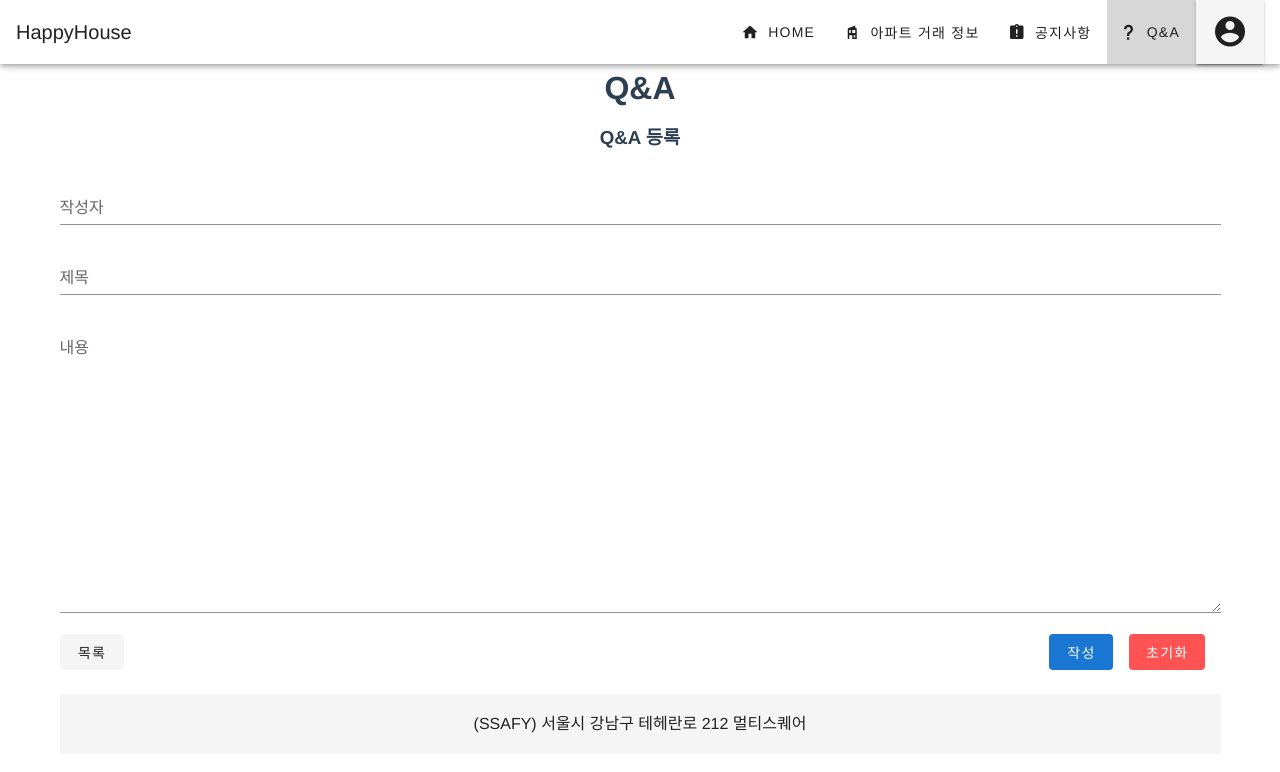
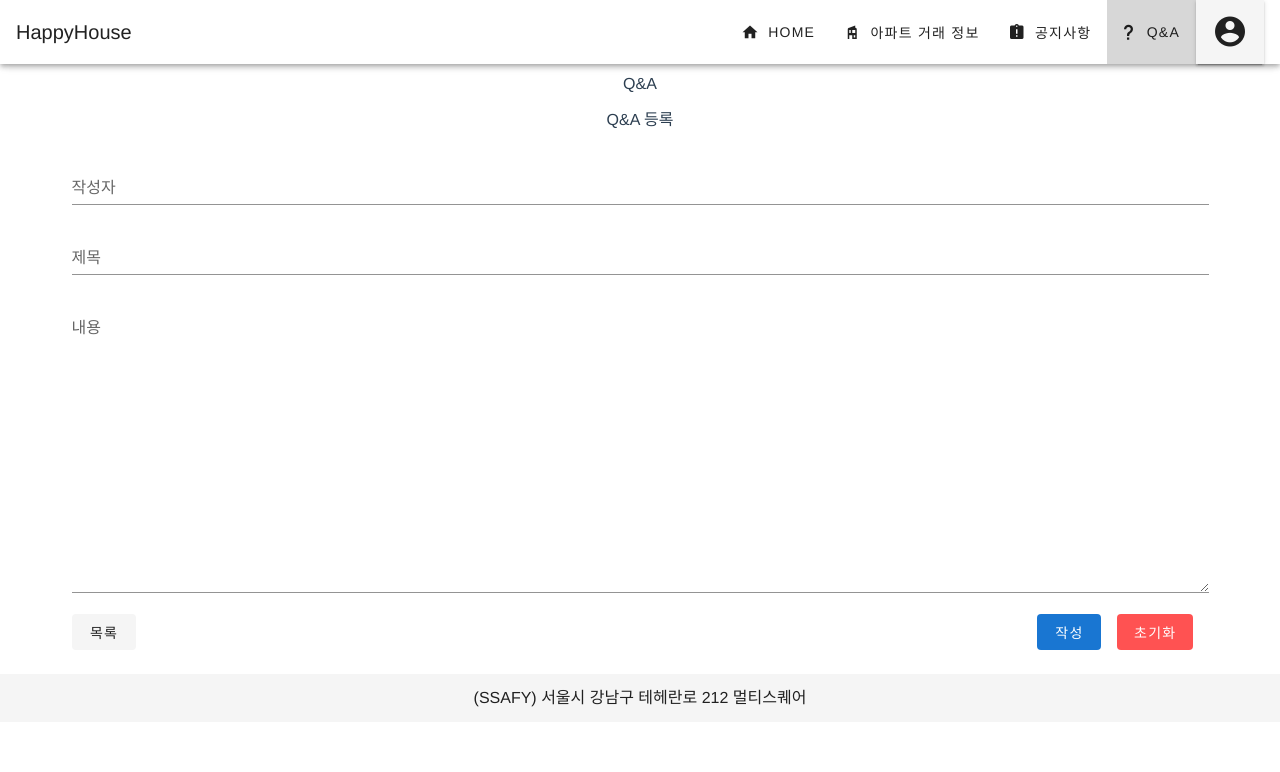
Before and after one commit to movebxeax/WhereIsMyHome_Final, a Vue app in the folder frontend/: page /qna/register in a window 1280 px wide. Shown: the top 772 px of the page. Built offline with nearby package versions, Linux system fonts and the light colour scheme.

Commit message:
[frontend] TradeView:: 사이드바 추가

```diff
--- a/frontend/package.json
+++ b/frontend/package.json
@@ -13,7 +13,8 @@
     "vue": "^2.6.14",
     "vue-router": "^3.5.1",
     "vuetify": "^2.6.0",
-    "vuex": "^3.6.2"
+    "vuex": "^3.6.2",
+    "vuex-persistedstate": "^4.1.0"
   },
   "devDependencies": {
     "@babel/core": "^7.12.16",
--- a/frontend/src/App.vue
+++ b/frontend/src/App.vue
@@ -1,6 +1,6 @@
 <template>
   <v-app id="app">
-    <the-header-navbar></the-header-navbar>
+    <the-header-navbar class="navbar"></the-header-navbar>
     <router-view />
     <the-footer></the-footer>
   </v-app>
@@ -18,7 +18,7 @@ export default {
 };
 </script>
 
-<style>
+<style lang="scss">
 #app {
   font-family: Avenir, Helvetica, Arial, sans-serif;
   -webkit-font-smoothing: antialiased;
@@ -27,16 +27,7 @@ export default {
   color: #2c3e50;
 }
 
-nav {
-  padding: 30px;
-}
-
-nav a {
-  font-weight: bold;
-  color: #2c3e50;
-}
-
-nav a.router-link-exact-active {
-  color: #42b983;
+.navbar {
+  height: 60px;
 }
 </style>
--- /dev/null
+++ b/frontend/src/assets/scss/reset.css
@@ -0,0 +1,60 @@
+/* http://meyerweb.com/eric/tools/css/reset/
+   v5.0.1 | 20191019
+   License: none (public domain)
+*/
+html, body, div, span, applet, object, iframe,
+h1, h2, h3, h4, h5, h6, p, blockquote, pre,
+a, abbr, acronym, address, big, cite, code,
+del, dfn, em, img, ins, kbd, q, s, samp,
+small, strike, strong, sub, sup, tt, var,
+b, u, i, center,
+dl, dt, dd, menu, ol, ul, li,
+fieldset, form, label, legend,
+table, caption, tbody, tfoot, thead, tr, th, td,
+article, aside, canvas, details, embed,
+figure, figcaption, footer, header, hgroup,
+main, menu, nav, output, ruby, section, summary,
+time, mark, audio, video {
+  margin: 0;
+  padding: 0;
+  border: 0;
+  font-size: 100%;
+  font: inherit;
+  vertical-align: baseline;
+  text-decoration: none;
+  color: inherit;
+}
+
+/* HTML5 display-role reset for older browsers */
+article, aside, details, figcaption, figure,
+footer, header, hgroup, main, menu, nav, section {
+  display: block;
+}
+
+/* HTML5 hidden-attribute fix for newer browsers */
+*[hidden] {
+  display: none;
+}
+
+body {
+  line-height: 1;
+}
+
+menu, ol, ul {
+  list-style: none;
+}
+
+blockquote, q {
+  quotes: none;
+}
+
+blockquote:before, blockquote:after,
+q:before, q:after {
+  content: "";
+  content: none;
+}
+
+table {
+  border-collapse: collapse;
+  border-spacing: 0;
+}/*# sourceMappingURL=reset.css.map */
--- /dev/null
+++ b/frontend/src/assets/scss/reset.scss
@@ -0,0 +1,54 @@
+/* http://meyerweb.com/eric/tools/css/reset/
+   v5.0.1 | 20191019
+   License: none (public domain)
+*/
+
+html, body, div, span, applet, object, iframe,
+h1, h2, h3, h4, h5, h6, p, blockquote, pre,
+a, abbr, acronym, address, big, cite, code,
+del, dfn, em, img, ins, kbd, q, s, samp,
+small, strike, strong, sub, sup, tt, var,
+b, u, i, center,
+dl, dt, dd, menu, ol, ul, li,
+fieldset, form, label, legend,
+table, caption, tbody, tfoot, thead, tr, th, td,
+article, aside, canvas, details, embed,
+figure, figcaption, footer, header, hgroup,
+main, menu, nav, output, ruby, section, summary,
+time, mark, audio, video {
+	margin: 0;
+	padding: 0;
+	border: 0;
+	font-size: 100%;
+	font: inherit;
+	vertical-align: baseline;
+	text-decoration: none;
+	color: inherit;
+}
+/* HTML5 display-role reset for older browsers */
+article, aside, details, figcaption, figure,
+footer, header, hgroup, main, menu, nav, section {
+	display: block;
+}
+/* HTML5 hidden-attribute fix for newer browsers */
+*[hidden] {
+    display: none;
+}
+body {
+	line-height: 1;
+}
+menu, ol, ul {
+	list-style: none;
+}
+blockquote, q {
+	quotes: none;
+}
+blockquote:before, blockquote:after,
+q:before, q:after {
+	content: '';
+	content: none;
+}
+table {
+	border-collapse: collapse;
+	border-spacing: 0;
+}
--- a/frontend/src/components/TheFooter.vue
+++ b/frontend/src/components/TheFooter.vue
@@ -1,9 +1,7 @@
 <template>
-  <v-container>
-    <v-footer>
-      <v-container> (SSAFY) 서울시 강남구 테헤란로 212 멀티스퀘어 </v-container>
-    </v-footer>
-  </v-container>
+  <v-footer padless>
+    <v-container> (SSAFY) 서울시 강남구 테헤란로 212 멀티스퀘어 </v-container>
+  </v-footer>
 </template>
 
 <script>
--- a/frontend/src/components/TheHeaderNavbar.vue
+++ b/frontend/src/components/TheHeaderNavbar.vue
@@ -1,6 +1,6 @@
 <template>
   <header>
-    <v-toolbar elevation="4">
+    <v-toolbar class="toolbar" elevation="4">
       <v-toolbar-title>
         <router-link to="/" tag="span" style="cursor: pointer">
           {{ appTitle }}
@@ -72,9 +72,7 @@ export default {
   computed: {
     ...mapGetters(userStore, ["userInfo"]),
   },
-  created() {
-    console.log(this.userInfo);
-  },
+  created() {},
 };
 </script>
 
--- /dev/null
+++ b/frontend/src/components/trade/TradeMap.vue
@@ -0,0 +1,65 @@
+<template>
+  <div>
+    <div id="map"></div>
+    <trade-side-bar class="side-bar"></trade-side-bar>
+  </div>
+</template>
+
+<script>
+import TradeSideBar from "@/components/trade/TradeSideBar.vue";
+
+export default {
+  name: "TradeMap",
+  components: { TradeSideBar },
+  mounted() {
+    if (window.kakao && window.kakao.maps) {
+      this.initMap();
+    } else {
+      const script = document.createElement("script");
+      /* global kakao */
+      script.onload = () => kakao.maps.load(this.initMap);
+      //   script.src = "//dapi.kakao.com/v2/maps/sdk.js?autoload=false&appkey=" + process.env.VUE_APP_KAKAO_MAP_KEY;
+      script.src = "//dapi.kakao.com/v2/maps/sdk.js?autoload=false&appkey=980bea8bcd07009e77637df27e1433d7";
+      document.head.appendChild(script);
+    }
+  },
+  methods: {
+    initMap() {
+      const container = document.getElementById("map");
+      const options = {
+        center: new kakao.maps.LatLng(33.450701, 126.570667),
+        level: 5,
+      };
+      //지도 객체를 등록합니다.
+      //지도 객체는 반응형 관리 대상이 아니므로 initMap에서 선언합니다.
+      this.map = new kakao.maps.Map(container, options);
+    },
+  },
+};
+</script>
+
+<style lang="scss" scoped>
+#app {
+  position: absolute;
+  top: 0;
+  right: 0;
+  bottom: 0;
+  left: 0;
+  display: flex;
+  justify-content: center;
+  align-items: center;
+  .side-bar {
+    position: absolute;
+    left: 0;
+    top: 60px;
+    height: 800px;
+    bottom: 0;
+    z-index: 1000;
+  }
+}
+
+#map {
+  width: 100%;
+  height: 800px;
+}
+</style>
--- /dev/null
+++ b/frontend/src/components/trade/TradeSideBar.vue
@@ -0,0 +1,53 @@
+<template>
+  <div class="side-bar-wrapper">
+    <template v-if="isShow">
+      <div class="side-bar" v-if="isShow"></div>
+    </template>
+    <v-btn color="primary" class="trade-side-bar-active-btn" @click="showSide">
+      {{ isShow ? "닫기" : "열기" }}
+    </v-btn>
+  </div>
+</template>
+
+<script>
+export default {
+  name: "TradeSideBar",
+  data() {
+    return {
+      isShow: false,
+    };
+  },
+  methods: {
+    showSide() {
+      this.isShow = !this.isShow;
+    },
+  },
+};
+</script>
+
+<style lang="scss" scoped>
+.side-bar-wrapper {
+  background-color: yellow;
+  opacity: 90%;
+  .side-bar {
+    width: 500px;
+    // position: relative;
+    // height: 100%;
+    // display: flex;
+    // justify-content: center;
+  }
+}
+
+.trade-side-bar-active-btn {
+  position: absolute;
+  top: 350px;
+  right: -65px;
+  width: 30px;
+  height: 30px;
+  // border: 1px solid aliceblue;
+  box-sizing: border-box;
+  font-weight: 600;
+  font-size: 20px;
+  color: black;
+}
+</style>
--- a/frontend/src/views/HomeView.vue
+++ b/frontend/src/views/HomeView.vue
@@ -1,46 +1,17 @@
 <template>
-  <v-main>
-    <div class="position-relative overflow-hidden p-3 p-md-5 m-md-3 text-center bg-light" style="z-index: 100">
-      <div class="col-md-5 p-lg-5 mx-auto my-5 back">
-        <h1 class="display-5 fw-bold" style="color: purple">태희쌤 사랑해요</h1>
-        <p class="lead fw-normal">우리를 위한 T.H.</p>
-        <a class="btn btn-outline-secondary" href="${root}/queryData.do">실거래가 조회</a>
-      </div>
+  <div>
+    <h1>아파트 거래 조회</h1>
+    <div>
       <video class="bg-video" playsinline="playsinline" autoplay="autoplay" muted="muted" loop="loop">
         <source src="../assets/img/bg.mp4" type="video/mp4" />
       </video>
     </div>
-
-    <div class="d-md-flex flex-md-equal w-100 my-md-3 ps-md-3">
-      <div class="text-bg-dark me-md-3 pt-3 px-3 pt-md-5 px-md-5 text-center overflow-hidden">
-        <div class="my-1 py-1" style="height: 500px">
-          <img src="../assets/img/kimjaehwan.jpg" width="100%" height="480px" />
-        </div>
-      </div>
-      <div class="my-3 p-3">
-        <div style="font-size: 40px; font-weight: bold">오늘의 뉴스</div>
-        <hr />
-        <br />
-        <div style="font-size: 35px">극한 거래 절벽…추석 이후 15억 초과 아..</div>
-        <div style="font-size: 20px">
-          최근 주택시장이 '절벽'을 넘어 '빙하기'로 접어들었다는 평가가 나올 만큼 거래 침체가 심해지자 정부가 추가 규제
-          완화를 두고 고심에 빠졌다. 시장에선 정부가 그간 무리한 규제라는 비판이 많았던 15억 원 초과 아파트에 대한
-          주택담보대출 금지 규제를 우선해 걷어낼 거란 전망이 나온..
-        </div>
-        <br />
-        <div style="font-size: 18px">전국 7개 지역, 전셋집 경매 넘어가면 내 보증금..</div>
-        <div style="font-size: 18px">벼랑 끝에 선 종부세 특별공제…반쪽 통과시 ..</div>
-        <div style="font-size: 18px">" 침수 지원금, 반씩 나누라니"…집주인-세입자 ..</div>
-        <div style="font-size: 18px">서울시, ‘오세훈표 모아타운‘ 추가 공모에 39..</div>
-      </div>
-    </div>
-  </v-main>
+    <h1>카드 섹션</h1>
+  </div>
 </template>
 
 <script>
 export default {
   name: "HomeView",
-
-  components: {},
 };
 </script>
--- a/frontend/src/views/QnaView.vue
+++ b/frontend/src/views/QnaView.vue
@@ -1,8 +1,8 @@
 <template>
-  <div>
+  <v-container>
     <h1>Q&A</h1>
     <router-view></router-view>
-  </div>
+  </v-container>
 </template>
 
 <script>
--- a/frontend/src/views/TradeView.vue
+++ b/frontend/src/views/TradeView.vue
@@ -1,13 +1,16 @@
 <template>
-  <div>
-    <h1>Trade</h1>
+  <div id>
+    <trade-map></trade-map>
   </div>
 </template>
 
 <script>
+import TradeMap from "@/components/trade/TradeMap.vue";
+
 export default {
+  components: { TradeMap },
   name: "TradeView",
 };
 </script>
 
-<style></style>
+<style lang="scss" scoped></style>
--- a/frontend/vue.config.js
+++ b/frontend/vue.config.js
@@ -1,6 +1,11 @@
-const { defineConfig } = require('@vue/cli-service')
+const { defineConfig } = require("@vue/cli-service");
 module.exports = defineConfig({
-  transpileDependencies: [
-    'vuetify'
-  ]
-})
+  transpileDependencies: ["vuetify"],
+  css: {
+    loaderOptions: {
+      sass: {
+        additionalData: `@import "@/assets/scss/reset.scss";`,
+      },
+    },
+  },
+});
```
Also changed, not shown: 2 other files (tests, documents, lock files or other folders).
